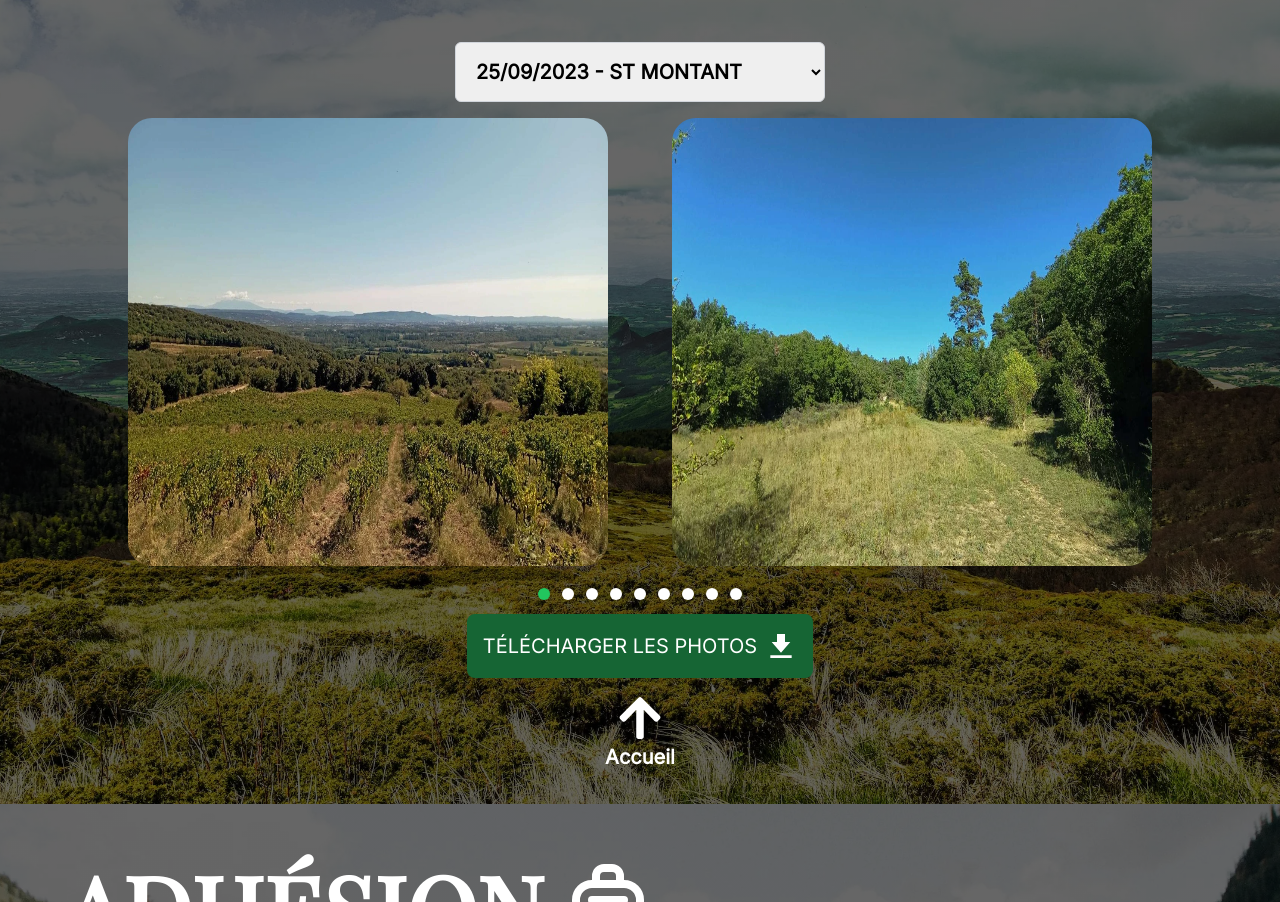
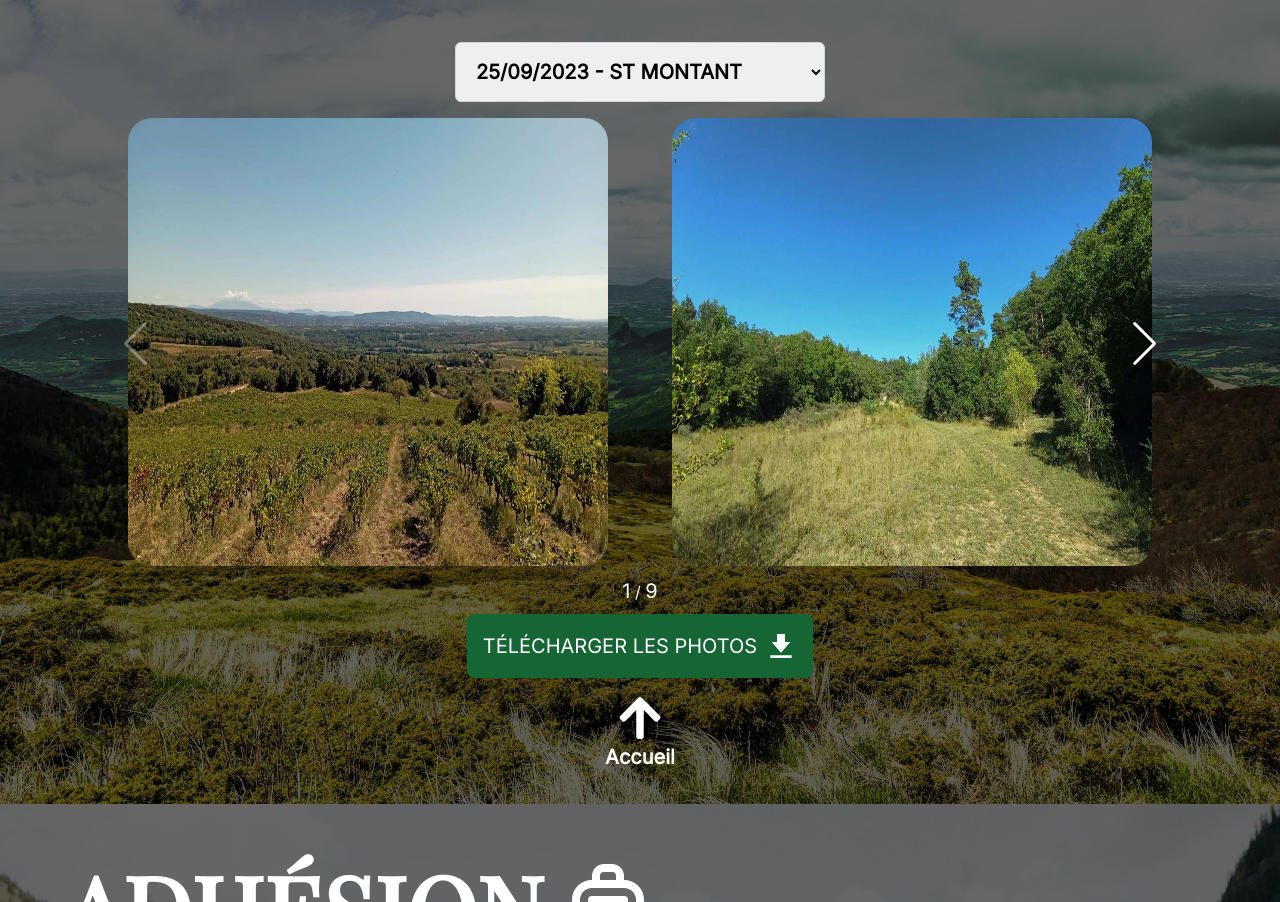
Before and after one commit to SebastienLaurentt/Galopins, a Vue app: page / in a window 1280 px wide. Shown: the part 3341-4243 px from the top of the page. Built offline with nearby package versions, Linux system fonts and the light colour scheme.

Commit message:
remove dot pagination and add fraction page + navigation arrow

```diff
--- a/src/components/Card.tsx
+++ b/src/components/Card.tsx
@@ -8,7 +8,7 @@ interface CardProps {
 
 function Card({ mainImage, onZoomClick }: CardProps) {
   return (
-    <div className="mb-8">
+    <div className="p-4 mb-8">
       <img
         src={mainImage}
         alt=""
--- a/src/components/Carousel.tsx
+++ b/src/components/Carousel.tsx
@@ -1,8 +1,9 @@
 import { Swiper } from 'swiper/react';
-import { Pagination } from 'swiper/modules';
+import { Pagination, Navigation } from 'swiper/modules';
 
 import 'swiper/css';
 import 'swiper/css/pagination';
+import 'swiper/css/navigation';
 
 interface CarouselProps {
   children: React.ReactNode;
@@ -14,26 +15,25 @@ interface CustomSwiperStyles {
 
 function Carousel({ children }: CarouselProps) {
   const swiperStyles: CustomSwiperStyles = {
-    "--swiper-pagination-bullet-width": "12px",
-    "--swiper-pagination-bullet-height": "12px",
-    "--swiper-pagination-bullet-border-radius": "50%",
-    "--swiper-pagination-bullet-inactive-color": "#FFFFFF",
-    "--swiper-pagination-bullet-inactive-opacity": "1",
-    "--swiper-pagination-bullet-opacity": "1",
-    "--swiper-pagination-color": "#22c55e",
-    "--swiper-pagination-bullet-size": "8px",
-    "--swiper-pagination-bullet-horizontal-gap": "6px"
+    "--swiper-navigation-color": "#FFFFFF",
+    "--swiper-navigation-margin": "0",
   };
 
   return (
     <Swiper
       style={swiperStyles}
-      modules={[ Pagination ]}
+      modules={[ Pagination, Navigation ]}
       slidesPerView={1}
       spaceBetween={16}
       loop={false}
       centeredSlides={false}
-      pagination={{ clickable: true }}
+      pagination={
+        {type:'fraction',}
+      }
+      navigation= {{
+        nextEl: '.swiper-button-next',
+        prevEl: '.swiper-button-prev',
+      }}
       breakpoints={{
         390: { slidesPerView: 1.0, spaceBetween: 8 },
         768: { slidesPerView: 1.0, spaceBetween: 8 },
@@ -42,7 +42,11 @@ function Carousel({ children }: CarouselProps) {
       }}
       className=""
     >
-      {children}
+      <div className=''>
+        {children}
+      </div>
+      <div className="swiper-button-prev h-4"></div>
+      <div className="swiper-button-next h-4"></div>
     </Swiper>
   );
 }
--- a/src/sections/Photos.tsx
+++ b/src/sections/Photos.tsx
@@ -96,7 +96,7 @@ function Photos() {
           <Carousel>
             {dataToUse.map((value: PhotoData) => {
               return (
-                <SwiperSlide className="p-4" key={value.id}>
+                <SwiperSlide className="" key={value.id}>
                   <Card
                     key={value.id}
                     mainImage={value.mainImage}
--- a/src/styles/index.css
+++ b/src/styles/index.css
@@ -51,3 +51,15 @@
 .iconHeader {
   @apply text-xl md:text-2xl xl:text-3xl 2xl:text-4xl
 }
+
+.custom-next, .custom-prev {
+  @apply absolute top-1/2 transform -translate-y-1/2 z-10 text-base
+}
+
+.custom-next {
+  @apply right-0
+}
+
+.custom-prev {
+  @apply left-0
+}
```
